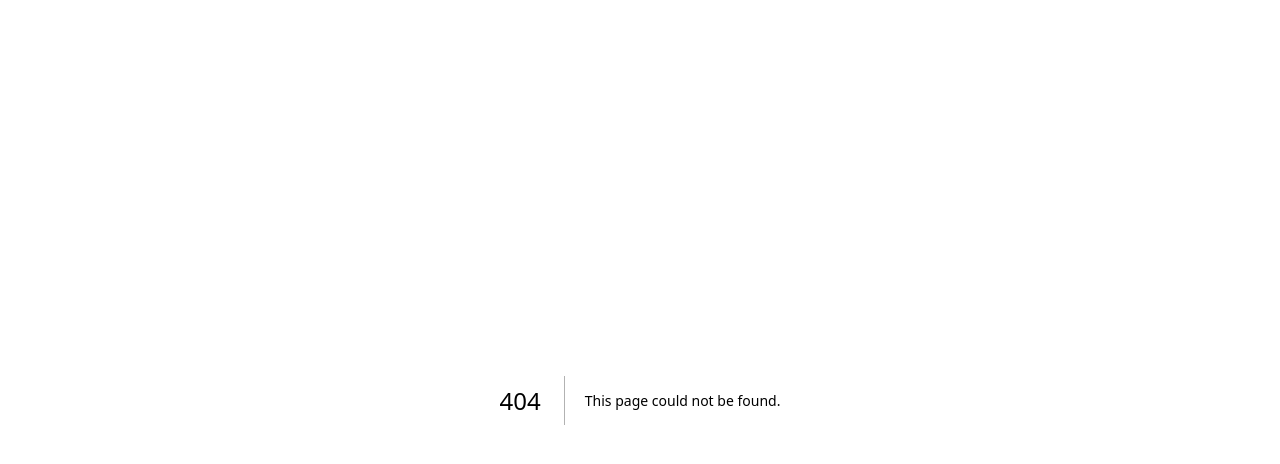
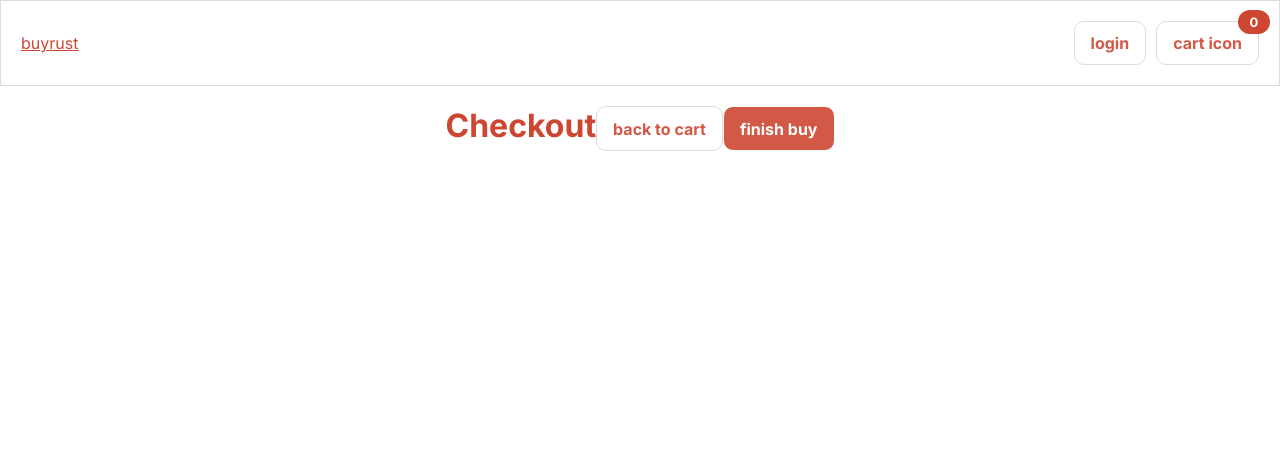
Before and after one commit to ddanielsantos/rust-commerce, a Next.js app in the folder frontend/: page /checkout in a window 1280 px wide. Before the commit this address had no page. Shown: the top 464 px of the page. Built offline with nearby package versions, Linux system fonts and the light colour scheme.

Commit message:
wip: add checkout page

```diff
--- /dev/null
+++ b/frontend/pages/checkout/index.tsx
@@ -0,0 +1,34 @@
+import type { NextPage } from 'next'
+import NextLink from 'next/link'
+import { Header } from '../../src/components/Header/Header'
+import { Flex, Heading, Button } from '../../src/ui'
+
+const CheckoutPage: NextPage = () => {
+	return (
+		<Flex
+			direction='column'
+			css={{
+				minHeight: '100vh',
+				width: '100%',
+			}}
+		>
+			<Header />
+			<Flex
+				type='spaced'
+				justify='center'
+				css={{
+					width: '100%',
+				}}
+			>
+				<Heading>Checkout</Heading>
+				<NextLink href='/cart'>
+					<Button variant='secondary'>back to cart</Button>
+				</NextLink>
+				<NextLink href=''>
+					<Button variant='primary'>finish buy</Button>
+				</NextLink>
+			</Flex>
+		</Flex>
+	)
+}
+export default CheckoutPage
```
